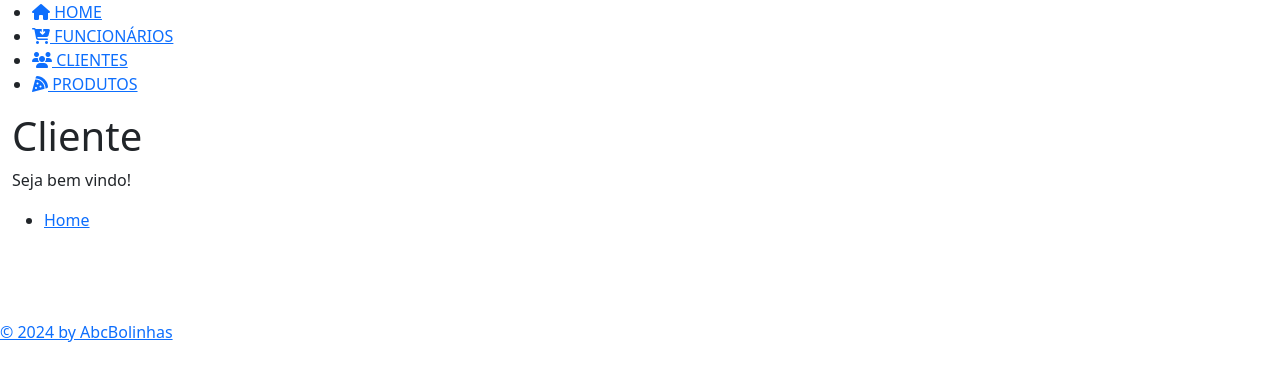
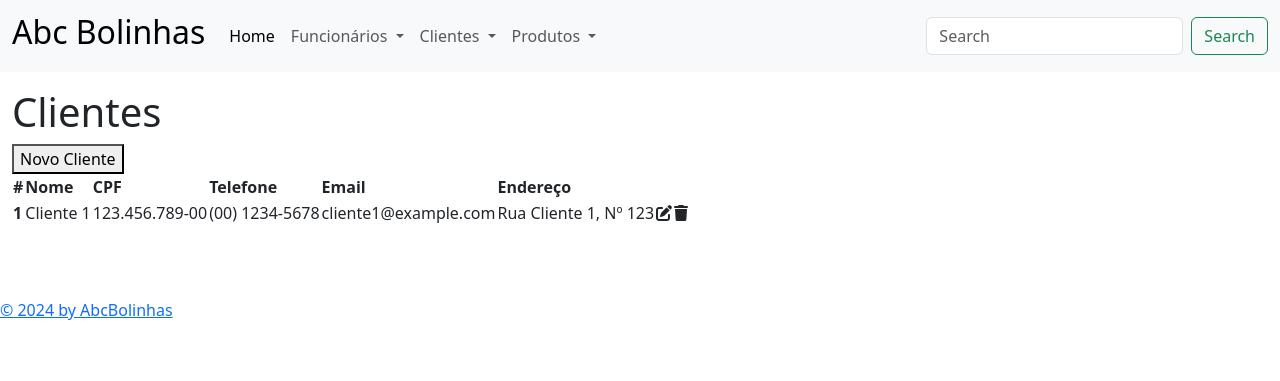
Before and after one commit to AugustoJr23/comandas_app, a Flask app: page /cliente/ in a window 1280 px wide. Shown: the top 381 px of the page. Run offline with Flask 3, Linux system fonts and the light colour scheme; some libraries are stand-ins or nearby versions.

Commit message:
Criado os forms de cliente, e produto

```diff
--- /dev/null
+++ b/package.json
@@ -0,0 +1,5 @@
+{
+  "dependencies": {
+    "@popperjs/core": "^2.11.8"
+  }
+}
--- a/scr/mod_cliente/cliente.py
+++ b/scr/mod_cliente/cliente.py
@@ -6,3 +6,7 @@
 @bp_cliente.route('/')
 def formListaCliente():
     return render_template('formListaCliente.html'), 200
+
+@bp_cliente.route('/formCliente/', methods=['GET'])
+def formCliente():
+    return render_template('formCliente.html')
--- a/scr/mod_cliente/templates/formListaCliente.html
+++ b/scr/mod_cliente/templates/formListaCliente.html
@@ -3,9 +3,34 @@
 {% block title %}Cliente{% endblock %}
 
 {% block content %}
-<h1>Cliente</h1>
-<p>Seja bem vindo!</p>
-<ul>
-<li><a href="{{ url_for('index.formIndex') }}">Home</a></li>
-</ul>
+<form action="{{ url_for('cliente.formCliente') }}" method="POST">
+    <h1>Clientes</h1>
+    <button type="submit" name="formNovo">Novo Cliente</button>
+</form>
+
+<table>
+    <thead>
+        <tr>
+            <th scope="col">#</th>
+            <th scope="col">Nome</th>
+            <th scope="col">CPF</th>
+            <th scope="col">Telefone</th>
+            <th scope="col">Email</th>
+            <th scope="col">Endereço</th>
+        </tr>
+    </thead>
+    <tbody>
+        <tr>
+            <th scope="row">1</th>
+            <td>Cliente 1</td>
+            <td>123.456.789-00</td>
+            <td>(00) 1234-5678</td>
+            <td>cliente1@example.com</td>
+            <td>Rua Cliente 1, Nº 123</td>
+            <td><i class="fas fa-edit"></i></td>
+            <td><i class="fas fa-trash"></i></td>
+        </tr>
+        <!-- Outras linhas de clientes aqui -->
+    </tbody>
+</table>
 {% endblock %}
--- a/scr/mod_funcionario/funcionario.py
+++ b/scr/mod_funcionario/funcionario.py
@@ -7,7 +7,7 @@
 def formListaFuncionario():
     return render_template('formListaFuncionario.html')
 
-@bp_funcionario.route('/form-funcionario/', methods=['GET'])
+@bp_funcionario.route('/formFuncionario/', methods=['GET'])
 def formFuncionario():
     return render_template('formFuncionario.html')
 
--- a/scr/mod_produto/produto.py
+++ b/scr/mod_produto/produto.py
@@ -6,3 +6,7 @@
 @bp_produto.route('/')
 def formListaProduto():
     return render_template('formListaProduto.html'), 200
+
+@bp_produto.route('/formProduto/', methods=['GET'])
+def formProduto():
+    return render_template('formProduto.html')
--- a/scr/templates/base.html
+++ b/scr/templates/base.html
@@ -1,8 +1,9 @@
 <!DOCTYPE html>
 <html lang="pt-br">
+
 <head>
     <meta charset="UTF-8">
-    <title>{% block title %}{% endblock %} - AbcBolinhas</title>
+    <title>{% block title %}{% endblock %} - Comanda APP</title>
 
     {% block style %}{% endblock %}
     <link rel="stylesheet" href="{{ url_for('static', filename='bootstrap-5.3.3-dist/css/bootstrap.min.css') }}">
@@ -13,12 +14,59 @@
 
 <body>
     {% block menu %}
-        <ul>
-            <li><a href="{{ url_for('index.formIndex') }}"><i class="fas fa-home"></i> HOME</a></li>
-            <li><a href="{{ url_for('funcionario.formListaFuncionario') }}"><i class="fas fa-cart-arrow-down"></i> FUNCIONÁRIOS</a></li>
-            <li><a href="{{ url_for('cliente.formListaCliente') }}"><i class="fas fa-users"></i> CLIENTES</a></li>
-            <li><a href="{{ url_for('produto.formListaProduto') }}"><i class="fas fa-pizza-slice"></i> PRODUTOS</a></li>
+    <nav class="navbar navbar-expand-lg bg-body-tertiary">
+        <div class="container-fluid">
+            <a class="navbar-brand" href="#"><h2>Abc Bolinhas</h2></a>
+            <button class="navbar-toggler" type="button" data-bs-toggle="collapse" data-bs-target="#navbarScroll" aria-controls="navbarScroll" aria-expanded="false" aria-label="Toggle navigation">
+                <span class="navbar-toggler-icon"></span>
+            </button>
+            <div class="collapse navbar-collapse" id="navbarScroll">
+                <ul class="navbar-nav me-auto my-2 my-lg-0 navbar-nav-scroll" style="--bs-scroll-height: 100px;">
+                    <li class="nav-item">
+                        <a class="nav-link active" aria-current="page" href="#">Home</a>
+                    </li>
+                    <li class="nav-item dropdown">
+                        <a class="nav-link dropdown-toggle" href="#" role="button" data-bs-toggle="dropdown" aria-expanded="false">
+                          Funcionários
+                        </a>
+                        <ul class="dropdown-menu">
+                          <li><a class="dropdown-item" href="{{ url_for('funcionario.formFuncionario') }}">Form Funcionários</a></li>
+                          <li><a class="dropdown-item" href="{{ url_for('funcionario.formListaFuncionario') }}">Form Lista Funcionario</a></li>
+                          <li><hr class="dropdown-divider"></li>
+                          <li><a class="dropdown-item" href="#">Something else here</a></li>
                         </ul>
+                      </li>
+                    <li class="nav-item dropdown">
+                        <a class="nav-link dropdown-toggle" href="#" role="button" data-bs-toggle="dropdown" aria-expanded="false">
+                          Clientes
+                        </a>
+                        <ul class="dropdown-menu">
+                          <li><a class="dropdown-item" href="{{ url_for('cliente.formCliente') }}">Form Clientes</a></li>
+                          <li><a class="dropdown-item" href="{{ url_for('cliente.formListaCliente') }}">Form Lista cliente</a></li>
+                          <li><hr class="dropdown-divider"></li>
+                          <li><a class="dropdown-item" href="#">Something else here</a></li>
+                        </ul>
+                    </li>
+                    <li class="nav-item dropdown">
+                        <a class="nav-link dropdown-toggle" href="#" role="button" data-bs-toggle="dropdown" aria-expanded="false">
+                          Produtos
+                        </a>
+                        <ul class="dropdown-menu">
+                          <li><a class="dropdown-item" href="{{ url_for('produto.formProduto') }}">Form Produto</a></li>
+                          <li><a class="dropdown-item" href="{{ url_for('produto.formListaProduto') }}">Form Lista Produto</a></li>
+                          <li><hr class="dropdown-divider"></li>
+                          <li><a class="dropdown-item" href="#">Something else here</a></li>
+                        </ul>
+                    </li>
+                </ul>
+                <form class="d-flex" role="search">
+                    <input class="form-control me-2" type="search" placeholder="Search" aria-label="Search">
+                    <button class="btn btn-outline-success" type="submit">Search</button>
+                  </form>
+            </div>
+        </div>
+    </nav>
+
     {% endblock %}
 
     {% if request.args.get('msg'): %}
@@ -49,7 +97,10 @@
     {% endblock %}
 
     {% block js %}{% endblock %}
+
+    <script src="{{ url_for('static', filename='bootstrap-5.3.3-dist/js/popper.min.js') }}"></script>
     <script src="{{ url_for('static', filename='bootstrap-5.3.3-dist/js/bootstrap.min.js') }}"></script>
     <script src="{{ url_for('static', filename='fontawesome-free-6.5.2-web/js/all.js') }}"></script>
 </body>
+
 </html>
```
Also changed, not shown: scr/mod_cliente/templates/formCliente.html (added, +29 -0 lines), scr/mod_login/templates/formLogin.html (+18 -5 lines), scr/mod_produto/templates/formListaProduto.html (+27 -6 lines), scr/mod_produto/templates/formProduto.html (added, +23 -0 lines), package-lock.json (added), scr/static/bootstrap-5.3.3-dist/js/popper.min.js (added). Lines whose indentation alone changed are shown as unchanged.
